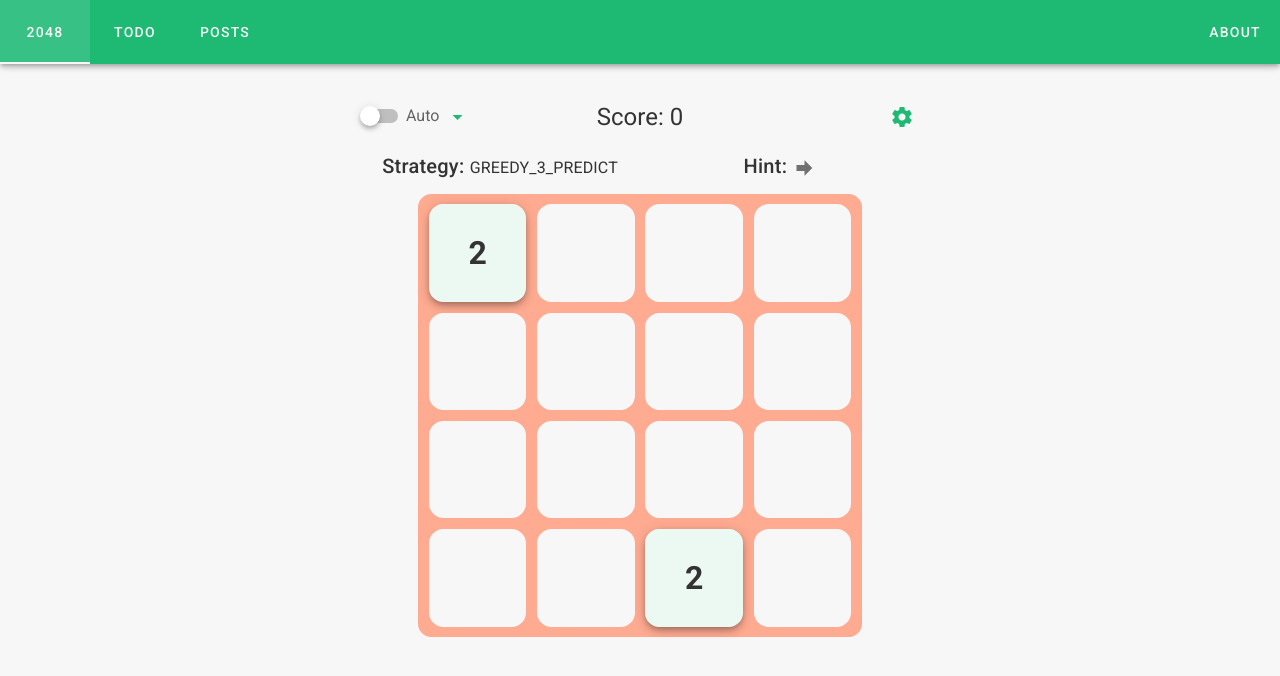
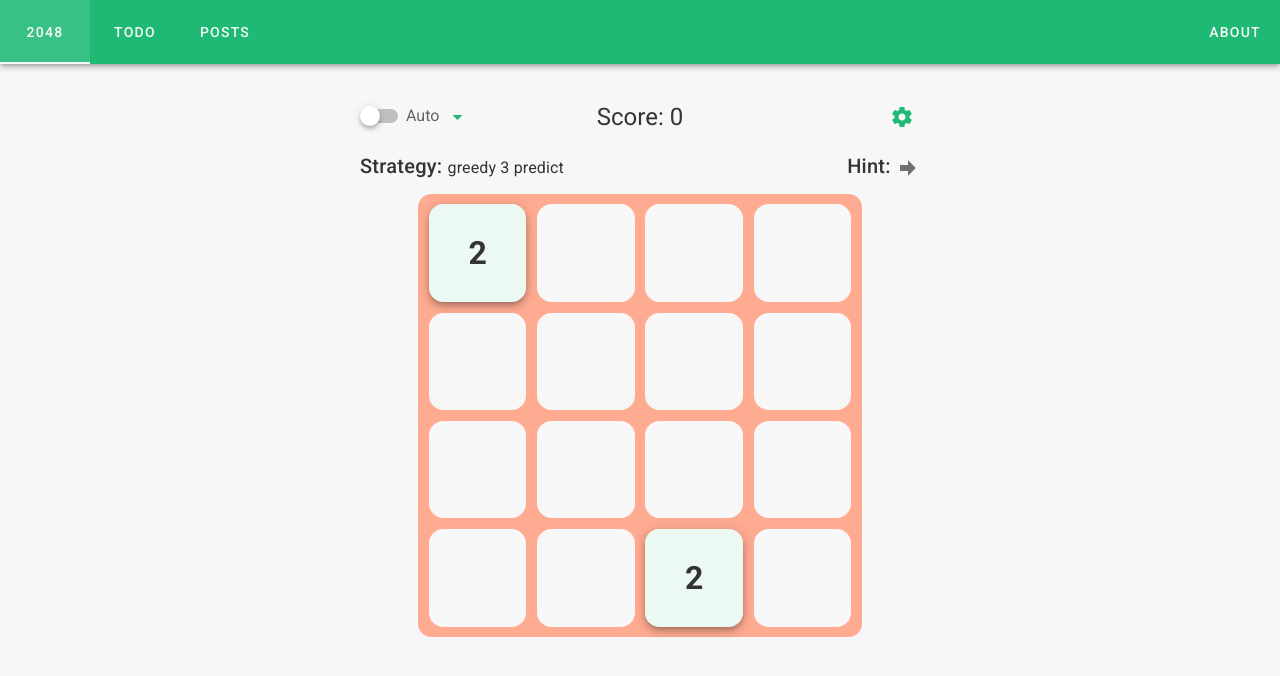
Before and after one commit to palkx/miknikif.github.io, a Vue app: page / in a window 1280 px wide. Shown: the top 676 px of the page. Built offline with nearby package versions, Linux system fonts and the light colour scheme.

Commit message:
show strategy a little better

```diff
--- a/src/views/Game2048.vue
+++ b/src/views/Game2048.vue
@@ -103,10 +103,12 @@
     </v-dialog>
 
     <v-row no-gutters class="px-3 flex-nowrap align-center">
-      <span class="col-6 title">
-        Strategy: <span class="subtitle-1"> {{ strategy }}</span></span
-      >
-      <span class="col-6 title float-right" v-if="!auto && gaming">
+      <span class="title">
+        Strategy:
+        <span class="subtitle-1"> {{ beautifiedStrategy(strategy) }}</span>
+      </span>
+      <v-spacer></v-spacer>
+      <span class="title float-right" v-if="!auto && gaming">
         Hint: <v-icon>{{ next }}</v-icon></span
       >
     </v-row>
@@ -230,6 +232,10 @@ export default class Game2048 extends Vue {
     this.strategy = algorithm;
     this.showAutoSettings = false;
     this.auto2048.setAlgorithm(Algorithm[algorithm]);
+  }
+
+  beautifiedStrategy(strategy: string): string {
+    return strategy.toLowerCase().replace(/_/g, " ");
   }
 
   showNextHint() {
```
